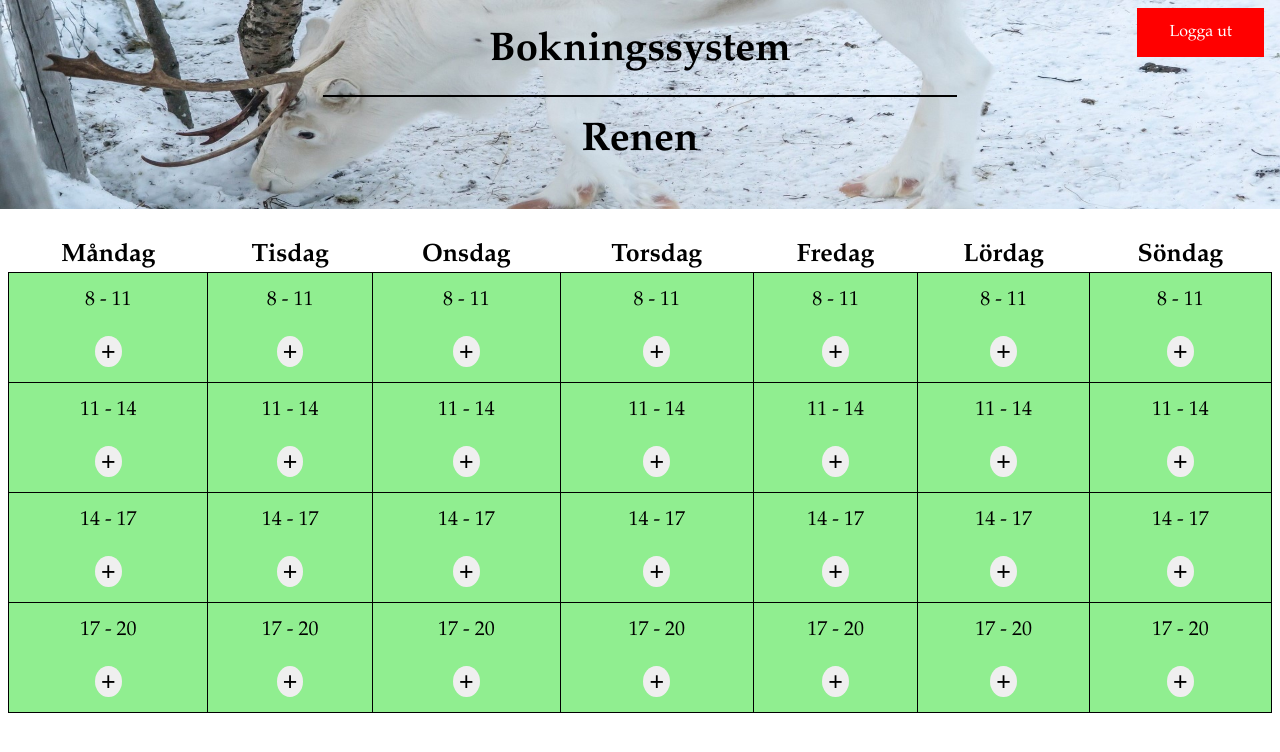
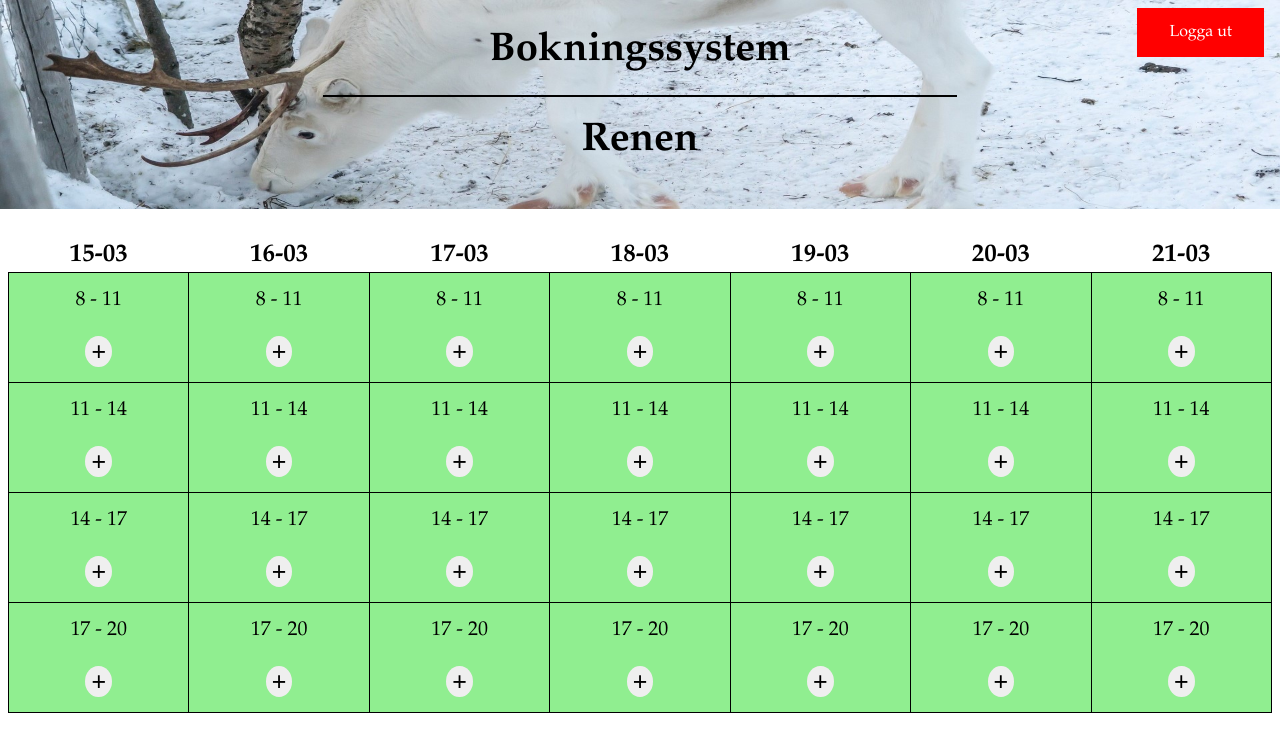
Before and after one commit to felicialorentzon/renenLaundryBooking, a Flask app: page / in a window 1280 px wide. Shown: the top 752 px of the page. Run offline with Flask 3, Linux system fonts and the light colour scheme; a user stored in the database is signed in.

Commit message:
Pushar för Fredrik
inget direkt

```diff
--- a/website/booking.py
+++ b/website/booking.py
@@ -1,11 +1,16 @@
 from flask import Blueprint, request, redirect, url_for
+from . import db
 
 book = Blueprint('booking', __name__)
 
 @book.route('/book', methods=['GET', 'POST'])
 def booking():
+    #uppdatera databasen
     date = request.form.get('inputConfirmTime')
+    date2 = (str(date))
     apartment_nb = request.form.get('apNr')
     print("Apartment number: " + str(apartment_nb))
     print("Date: " + str(date))
+    #print(db.session.execute(db.select(date2).order_by(date2.apartment_nb)).scalars())
+
     return redirect(url_for('views.home'))
--- a/website/templates/index.html
+++ b/website/templates/index.html
@@ -1,5 +1,6 @@
 <!DOCTYPE html>
 <!-- Exempel för DSD400-kursen på JSON-AJAX -->
+
 <html>
 
 <head>
@@ -149,13 +150,13 @@
 
 
             <tr style="font-size: 25px">
-                <th id="day1">Måndag</th>
-                <th id="day2">Tisdag</th>
-                <th id="day3">Onsdag</th>
-                <th id="day4">Torsdag</th>
-                <th id="day5">Fredag</th>
-                <th id="day6">Lördag</th>
-                <th id="day7">Söndag</th>
+                <th id="day1">15-03</th>
+                <th id="day2">16-03</th>
+                <th id="day3">17-03</th>
+                <th id="day4">18-03</th>
+                <th id="day5">19-03</th>
+                <th id="day6">20-03</th>
+                <th id="day7">21-03</th>
             </tr>
 
 
@@ -360,9 +361,6 @@
                 <input id="apNr" name="apNr" style="visibility: hidden;"></input>
 
                 </br>
-
-
-
                 </br>
 
                 <button onclick ="bookTime()"class="confirmbtn" id="confirmbtn">Boka</button>
@@ -462,6 +460,7 @@
         function bookTime() {
             let btnId = 'btn' + currentid;
             let cellid = 'cell' + currentid;
+
             //ask server to make sure we are allowed to do this
             //Change visuals to show that the time has been booked/canceled
             document.getElementById('confirm').style.display = 'none';
@@ -474,6 +473,11 @@
                 document.getElementById(btnId).innerHTML = 'X';
                 document.getElementById(cellid).style = 'background-color: grey';
             }
+        }
+
+        function updateBookingTable(){
+            fetch('http://127.0.0.1:5000/refresh')
+            .then(res => console.log(res))
         }
 
 
--- a/website/views.py
+++ b/website/views.py
@@ -22,3 +22,8 @@ def home():
     #which we have yet to create in index.html
 
     return render_template("/index.html", user=current_user)
+
+@views.route('/refresh', methods=['GET', 'POST'])
+@login_required
+def sendBookingData():
+    return 'hej'
```
